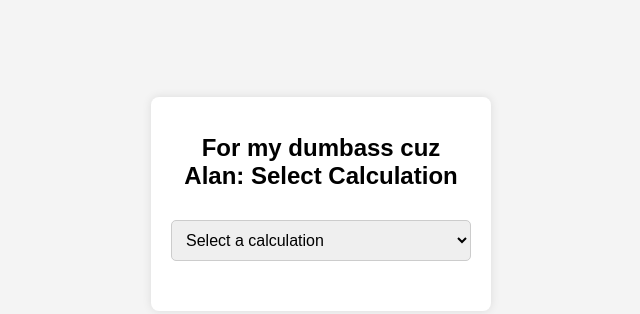
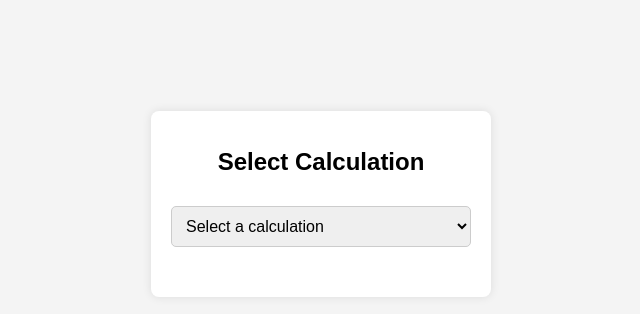
Before and after one commit to lakf/hylineLabelCalc, a plain HTML site: page index.html in a window 1280 px wide. Shown: the part 196-510 px from the top of the page, without its empty margins (319-959 px from the left). Drawn offline with Linux system fonts and the light colour scheme.

Commit message:
editing text

```diff
--- a/index.html
+++ b/index.html
@@ -62,7 +62,7 @@
 </head>
 <body>
     <div class="calculator-container">
-        <h1>For my dumbass cuz Alan: Select Calculation</h1>
+        <h1>Select Calculation</h1>
         <select id="calculationSelect">
             <option value="" disabled selected>Select a calculation</option>
             <option value="buttCut">Butt Cut Beverage Wrap Labels</option>
```
